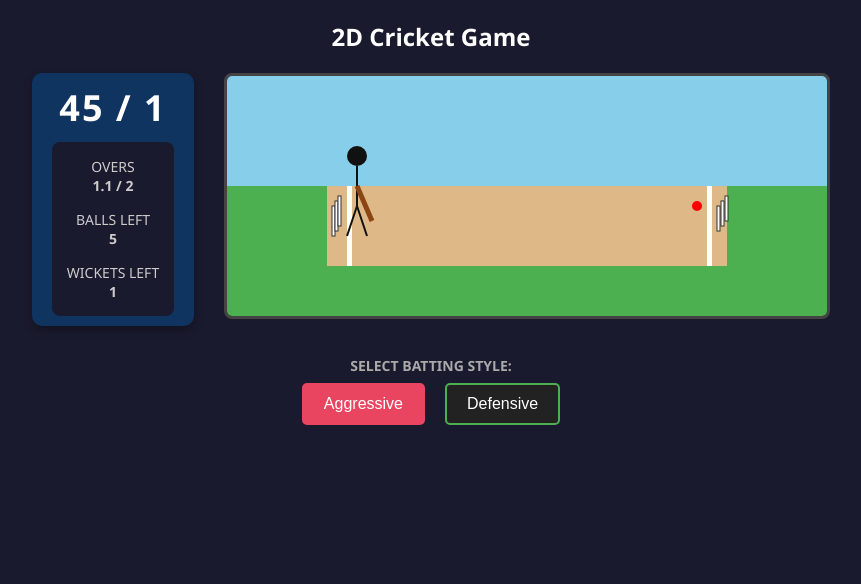
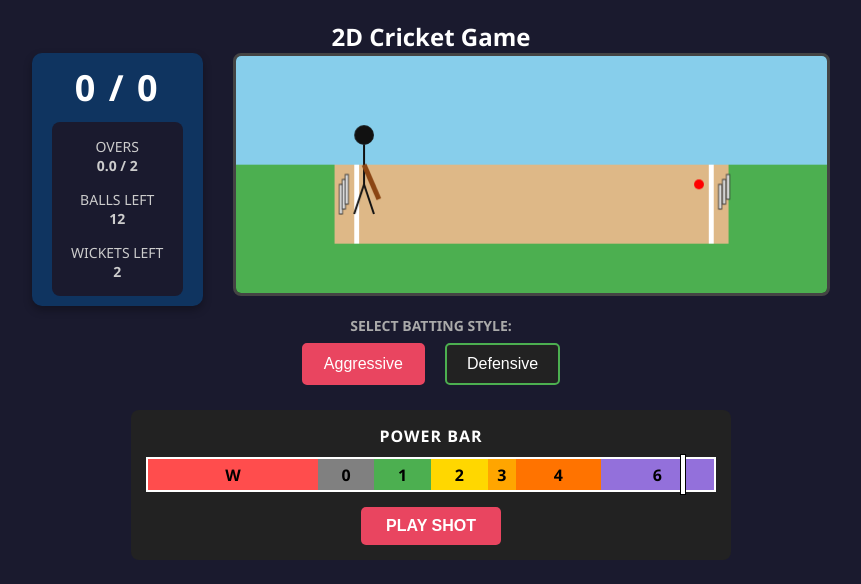
Before and after one commit to Zaid-fareed/WebProgramming, a React (Create React App) app in the folder i230289_a2/: page / in a window 1280 px wide. Shown: the top 584 px of the page, without its empty margins (209-1070 px from the left). Built offline with nearby package versions, Linux system fonts and the light colour scheme.

Commit message:
Almost finalized !

```diff
--- a/i230289_a2/src/App.css
+++ b/i230289_a2/src/App.css
@@ -18,9 +18,9 @@ body {
   display: flex;
   flex-direction: column;
   align-items: center;
-  gap: 20px;
+  /* gap: 20px; */
   width: 100%;
-  max-width: 1000px;
+  max-width: 1200px;
   padding: 20px;
 }
 
@@ -34,11 +34,18 @@ body {
 
 .left-column {
   flex: 1;
+  max-width: 250px;
 }
 
 .right-column {
-  flex: 2;
+  flex: 3.5;
   flex-direction: column;
   align-items: center;
   gap: 20px;
 }
+
+.powerbar-container {
+  margin-top: -20px;
+  width:80%;
+  justify-self: center;
+}
--- a/i230289_a2/src/App.js
+++ b/i230289_a2/src/App.js
@@ -1,32 +1,111 @@
-import React from 'react';
+import React, { useState, useCallback } from 'react';
 import './App.css';
 import Ground from './components/Ground';
 import Scoreboard from './components/Scoreboard';
 import BattingStyle from './components/BattingStyle';
+import PowerBar from './components/PowerBar';
+import GameOver from './components/GameOver'; // <-- Imported the new component
 
 function App() {
+  // State for batting style selection
+  const [battingMode, setBattingMode] = useState('aggressive');
+
+  // State to track match scores
+  const [runs, setRuns] = useState(0);
+  const [wickets, setWickets] = useState(0);
+  const [ballsBowled, setBallsBowled] = useState(0);
+
+  // State to track animations
+  const [isAnimating, setIsAnimating] = useState(false);
+  const [shotResult, setShotResult] = useState(null);
+
+  // Match constraints
+  const totalBalls = 12;
+  const maxWickets = 2;
+  const isGameOver = ballsBowled >= totalBalls || wickets >= maxWickets;
+
+  // Function to reset the game back to 0
+  const resetGame = () => {
+    setRuns(0);
+    setWickets(0);
+    setBallsBowled(0);
+    setBattingMode('aggressive');
+    setShotResult(null);
+    setIsAnimating(false);
+  };
+
+  // Called when user clicks PLAY SHOT in the PowerBar
+  const handleShot = (result) => {
+    if (isGameOver || isAnimating) return;
+    setShotResult(result);
+    setIsAnimating(true); // Triggers the canvas animation
+  };
+
+  // Called automatically by Ground.js when animation finishes
+  const handleAnimationComplete = useCallback(() => {
+    if (shotResult) {
+      if (shotResult.label === 'W') {
+        setWickets((w) => w + 1);
+      } else {
+        setRuns((r) => r + shotResult.r);
+      }
+      setBallsBowled((b) => b + 1);
+    }
+    setIsAnimating(false);
+  }, [shotResult]);
+
   return (
     <div className="App">
       <h2>2D Cricket Game</h2>
+
       <div className="game-container">
+
         <div className="left-column">
           <Scoreboard
-            runs={45}
-            wickets={1}
-            ballsLeft={5}
-            totalBalls={12}
-            maxWickets={2}
+            runs={runs}
+            wickets={wickets}
+            ballsLeft={totalBalls - ballsBowled}
+            totalBalls={totalBalls}
+            maxWickets={maxWickets}
           />
         </div>
+
         <div className="right-column">
-          <Ground />
+          <Ground
+            isAnimating={isAnimating}
+            resultText={shotResult ? shotResult.label : null}
+            onAnimEnd={handleAnimationComplete}
+          />
         </div>
       </div>
+
+      <div style={{ display: 'flex', flexDirection: 'column', alignItems: 'center', width: '100%', maxWidth: '600px', margin: '0 auto' }}>
+
         <BattingStyle
-            selected="aggressive"
-            onChange={() => {}}
-            disabled={false}
+            selected={battingMode}
+            onChange={setBattingMode}
+            disabled={isGameOver || isAnimating}
         />
+
+        <div className="powerbar-container" style={{ width: '100%', marginTop: '15px' }}>
+          <PowerBar
+              mode={battingMode}
+              hit={handleShot}
+              lock={isGameOver || isAnimating}
+          />
+        </div>
+      </div>
+
+      {/* Shows the Game Over popup overlay ONLY if the game has ended */}
+      {isGameOver && (
+        <GameOver
+          runs={runs}
+          wickets={wickets}
+          ballsBowled={ballsBowled}
+          onRestart={resetGame}
+        />
+      )}
+
     </div>
   );
 }
--- /dev/null
+++ b/i230289_a2/src/components/GameOver.js
@@ -0,0 +1,74 @@
+import React from 'react';
+
+const GameOver = ({ runs, wickets, ballsBowled, onRestart }) => {
+  // Calculate strike rate just for fun summary stats
+  const strikeRate = ballsBowled > 0 ? ((runs / ballsBowled) * 100).toFixed(2) : 0;
+
+  return (
+    <div style={styles.overlay}>
+      <div style={styles.card}>
+        <h2 style={styles.title}>🏏 INNINGS COMPLETE!</h2>
+
+        {/* Match Summary Stats */}
+        <div style={styles.stats}>
+          <p><strong>Final Score:</strong> {runs} / {wickets}</p>
+          <p><strong>Balls Played:</strong> {ballsBowled}</p>
+          <p><strong>Strike Rate:</strong> {strikeRate}</p>
+        </div>
+
+        {/* Play Again Button */}
+        <button style={styles.btn} onClick={onRestart}>
+          🔄 PLAY AGAIN
+        </button>
+      </div>
+    </div>
+  );
+};
+
+const styles = {
+  overlay: {
+    position: 'fixed',
+    top: 0,
+    left: 0,
+    width: '100vw',
+    height: '100vh',
+    backgroundColor: 'rgba(0, 0, 0, 0.85)', // Dark semi-transparent background
+    display: 'flex',
+    justifyContent: 'center',
+    alignItems: 'center',
+    zIndex: 1000, // Makes sure it sits on top of everything else
+  },
+  card: {
+    backgroundColor: '#1a1a2e',
+    padding: '40px',
+    borderRadius: '15px',
+    border: '3px solid #e94560',
+    textAlign: 'center',
+    color: 'white',
+    boxShadow: '0 0 20px rgba(233, 69, 96, 0.5)',
+  },
+  title: {
+    fontSize: '32px',
+    marginBottom: '20px',
+    color: '#e94560',
+  },
+  stats: {
+    fontSize: '20px',
+    marginBottom: '30px',
+    lineHeight: '1.8',
+    color: '#ccc',
+  },
+  btn: {
+    backgroundColor: '#4CAF50',
+    color: 'white',
+    padding: '15px 30px',
+    fontSize: '18px',
+    fontWeight: 'bold',
+    border: 'none',
+    borderRadius: '8px',
+    cursor: 'pointer',
+    transition: '0.2s',
+  }
+};
+
+export default GameOver;
--- a/i230289_a2/src/components/Ground.js
+++ b/i230289_a2/src/components/Ground.js
@@ -1,96 +1,111 @@
 import React, { useRef, useEffect } from 'react';
 
-const Ground = () => {
-  const canvasRef = useRef(null);
+const Ground = ({ isAnimating, resultText, onAnimEnd }) => {
+    const canvasRef = useRef(null);
 
-  useEffect(() => {
-    const canvas = canvasRef.current;
-    const ctx = canvas.getContext('2d');
+    useEffect(() => {
+        const canvas = canvasRef.current;
+        const ctx = canvas.getContext('2d');
+        let animId;
 
-    // 1. Draw Sky
-    ctx.fillStyle = '#87CEEB';
-    ctx.fillRect(0, 0, 600, 110);
+        let ballX = 470;
+        let ballY = 130;
+        let batAngle = 0;
+        let textY = 100;
+        let textAlpha = 1;
+        let isHit = false;
+        let frameCount = 0;
 
-    // 2. Draw Outfield Grass
-    ctx.fillStyle = '#4CAF50';
-    ctx.fillRect(0, 110, 600, 130);
+        const draw = () => {
+            ctx.clearRect(0, 0, 600, 240);
 
-    // 3. Draw Pitch (Sandy brown)
-    ctx.fillStyle = '#DEB887';
-    ctx.fillRect(100, 110, 400, 80);
+            ctx.fillStyle = '#87CEEB'; ctx.fillRect(0, 0, 600, 110);
+            ctx.fillStyle = '#4CAF50'; ctx.fillRect(0, 110, 600, 130);
+            ctx.fillStyle = '#DEB887'; ctx.fillRect(100, 110, 400, 80);
+            ctx.fillStyle = 'white'; ctx.fillRect(120, 110, 5, 80); ctx.fillRect(480, 110, 5, 80);
 
-    // 4. Crease Lines (White)
-    ctx.fillStyle = 'white';
-    ctx.fillRect(120, 110, 5, 80);
-    ctx.fillRect(480, 110, 5, 80);
+            ctx.fillStyle = 'white'; ctx.strokeStyle = '#333'; ctx.lineWidth = 1;
+            ctx.fillRect(105, 130, 3, 30); ctx.strokeRect(105, 130, 3, 30);
+            ctx.fillRect(108, 125, 3, 30); ctx.strokeRect(108, 125, 3, 30);
+            ctx.fillRect(111, 120, 3, 30); ctx.strokeRect(111, 120, 3, 30);
+            ctx.fillRect(490, 130, 3, 25); ctx.strokeRect(490, 130, 3, 25);
+            ctx.fillRect(494, 125, 3, 25); ctx.strokeRect(494, 125, 3, 25);
+            ctx.fillRect(498, 120, 3, 25); ctx.strokeRect(498, 120, 3, 25);
 
-    // 5. Stumps
-    ctx.fillStyle = 'white';
-    ctx.strokeStyle = '#333';
-    ctx.lineWidth = 1;
+            ctx.fillStyle = '#111'; ctx.strokeStyle = '#111'; ctx.lineWidth = 2;
+            ctx.beginPath(); ctx.arc(130, 80, 10, 0, Math.PI * 2); ctx.fill();
+            ctx.beginPath(); ctx.moveTo(130, 90); ctx.lineTo(130, 130); ctx.stroke();
+            ctx.beginPath(); ctx.moveTo(130, 130); ctx.lineTo(120, 160); ctx.moveTo(130, 130); ctx.lineTo(140, 160); ctx.stroke();
 
-    ctx.fillRect(105, 130, 3, 30);
-    ctx.strokeRect(105, 130, 3, 30);
-    ctx.fillRect(108, 125, 3, 30);
-    ctx.strokeRect(108, 125, 3, 30);
-    ctx.fillRect(111, 120, 3, 30);
-    ctx.strokeRect(111, 120, 3, 30);
-    // Bowling end stumps
-    ctx.fillRect(490, 130, 3, 25);
-    ctx.strokeRect(490, 130, 3, 25);
+            ctx.save();
+            ctx.translate(130, 110);
+            ctx.rotate(batAngle);
+            ctx.strokeStyle = '#8B4513'; ctx.lineWidth = 5;
+            ctx.beginPath(); ctx.moveTo(0, 0); ctx.lineTo(15, 35); ctx.stroke();
+            ctx.restore();
 
-    ctx.fillRect(494, 125, 3, 25);
-    ctx.strokeRect(494, 125, 3, 25);
+            ctx.fillStyle = 'red';
+            ctx.beginPath(); ctx.arc(ballX, ballY, 5, 0, Math.PI * 2); ctx.fill();
 
-    ctx.fillRect(498, 120, 3, 25);
-    ctx.strokeRect(498, 120, 3, 25);
-    // 6. Basic Stickman Batsman
-    ctx.fillStyle = '#111';
-    ctx.strokeStyle = '#111';
-    ctx.lineWidth = 2;
+            if (isHit && resultText) {
+                let msg = resultText;
+                if (msg === 'W') msg = "OUT!";
+                else if (msg === '4') msg = "FOUR!";
+                else if (msg === '6') msg = "SIX!";
+                else if (msg === '0') msg = "DOT BALL";
+                else msg = msg + " RUNS";
 
-    // Head
-    ctx.beginPath();
-    ctx.arc(130, 80, 10, 0, Math.PI * 2);
-    ctx.fill();
+                ctx.fillStyle = `rgba(255, 255, 255, ${textAlpha})`;
+                ctx.font = "bold 40px Arial";
+                ctx.textAlign = "center";
+                ctx.fillText(msg, 300, textY);
+            }
 
-    // Torso
-    ctx.beginPath();
-    ctx.moveTo(130, 90);
-    ctx.lineTo(130, 130);
-    ctx.stroke();
+            if (isAnimating) {
+                if (ballX > 145 && !isHit) {
+                    ballX -= 8;
+                } else {
+                    isHit = true;
+                    batAngle = -0.6;
 
-    // Legs
-    ctx.beginPath();
-    ctx.moveTo(130, 130);
-    ctx.lineTo(120, 160);
-    ctx.moveTo(130, 130);
-    ctx.lineTo(140, 160);
-    ctx.stroke();
+                    if (resultText !== 'W' && resultText !== '0') {
+                        ballX += 12;
+                        ballY -= 5;
+                    } else {
+                        ballX -= 2;
+                    }
 
-    // Bat
-    ctx.strokeStyle = '#8B4513';
-    ctx.lineWidth = 5;
-    ctx.beginPath();
-    ctx.moveTo(130, 110);
-    ctx.lineTo(145, 145);
-    ctx.stroke();
+                    textY -= 1;
+                    textAlpha -= 0.015;
+                    frameCount++;
 
-    // 7. Ball
-    ctx.fillStyle = 'red';
-    ctx.beginPath();
-    ctx.arc(470, 130, 5, 0, Math.PI * 2);
-    ctx.fill();
+                    if (frameCount > 70) {
+                        if (onAnimEnd) onAnimEnd();
+                        return;
+                    }
+                }
+                animId = requestAnimationFrame(draw);
+            }
+        };
 
-  }, []);
+        draw();
 
-  return (
-    <div>
+        return () => cancelAnimationFrame(animId);
+    }, [isAnimating, resultText]);
+
+    return (
+    <div style={{ width: '100%' }}>
       <canvas
         ref={canvasRef}
         width={600}
         height={240}
-        style={{ border: '3px solid #444', borderRadius: '8px', backgroundColor: '#000' }}
+        style={{
+          border: '3px solid #444',
+          borderRadius: '8px',
+          backgroundColor: '#000',
+          width: '100%',
+          height: 'auto'
+        }}
       />
     </div>
   );
--- a/i230289_a2/src/components/PowerBar.js
+++ b/i230289_a2/src/components/PowerBar.js
@@ -68,7 +68,7 @@ const PowerBar = ({ mode, hit, lock }) => {
 
   return (
     <div style={s.box}>
-      <h4>POWER BAR</h4>
+      <h4 style={s.title}>POWER BAR</h4>
       <div style={s.bar}>
         {arr.map((itm, i) => (
           <div key={i} style={{ width: `${itm.p * 100}%`, background: itm.c, ...s.seg }}>
@@ -78,18 +78,23 @@ const PowerBar = ({ mode, hit, lock }) => {
         <div style={{ ...s.ptr, left: `${pos * 100}%` }} />
       </div>
 
-      <button onClick={clk} disabled={lock} style={{ padding: '10px 20px', cursor: 'pointer' }}>
-        PLAY SHOT
-      </button>
+      <div style={s.buttonWrapper}>
+        <button onClick={clk} disabled={lock} style={{ ...s.btn, opacity: lock ? 0.5 : 1 }}>
+          PLAY SHOT
+        </button>
+      </div>
     </div>
   );
 };
 
 const s = {
-  box: { marginTop: '20px', background: '#222', padding: '15px' },
-  bar: { display: 'flex', height: '35px', border: '2px solid white', position: 'relative', marginBottom: '15px', marginTop: '10px' },
+  box: { marginTop: '10px', background: '#222', padding: '15px', borderRadius: '8px', textAlign: 'center' },
+  title: { margin: '0 0 10px 0', color: '#fff', fontSize: '16px', letterSpacing: '1px' },
+  bar: { display: 'flex', height: '35px', border: '2px solid white', position: 'relative', marginBottom: '15px' },
   seg: { height: '100%', display: 'flex', alignItems: 'center', justifyContent: 'center', color: '#000', fontWeight: 'bold' },
-  ptr: { position: 'absolute', top: -5, bottom: -5, width: '6px', background: 'white', border: '1px solid black', transform: 'translateX(-50%)' }
+  ptr: { position: 'absolute', top: -5, bottom: -5, width: '6px', background: 'white', border: '1px solid black', transform: 'translateX(-50%)' },
+  buttonWrapper: { display: 'flex', justifyContent: 'center' },
+  btn: { padding: '10px 25px', cursor: 'pointer', backgroundColor: '#e94560', color: 'white', border: 'none', borderRadius: '5px', fontWeight: 'bold', fontSize: '16px' }
 };
 
 export default PowerBar;
--- a/i230289_a2/src/components/Scoreboard.js
+++ b/i230289_a2/src/components/Scoreboard.js
@@ -34,7 +34,7 @@ const styles = {
     borderRadius: '10px',
     textAlign: 'center',
     width: '100%',
-    maxWidth: '600px',
+    // maxWidth: '600px',
     boxShadow: '0 4px 8px rgba(0,0,0,0.3)',
   },
   score: {
```
